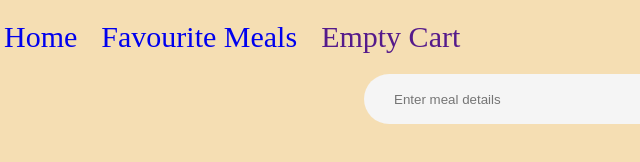
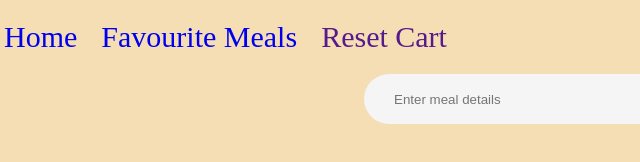
Before and after one commit to roshaninfy/Meals-App, a plain HTML site: page index.html in a window 1280 px wide. Shown: the full height of the page, 26-666 px from the left. Drawn offline with Linux system fonts and the light colour scheme.

Commit message:
added basic changes

```diff
--- a/index.html
+++ b/index.html
@@ -20,7 +20,7 @@
             <!-- Create a link to the Favourite Meals page -->
             <a href="#" id="fav">Favourite Meals</a>
             <!-- Create a link to reset the page -->
-            <a href="" id="reset">Empty Cart </a>
+            <a href="" id="reset">Reset Cart </a>
         </div>
     </header>
     <!-- Create a container div for the search bar -->
```
Also changed, not shown: 1 other file.
